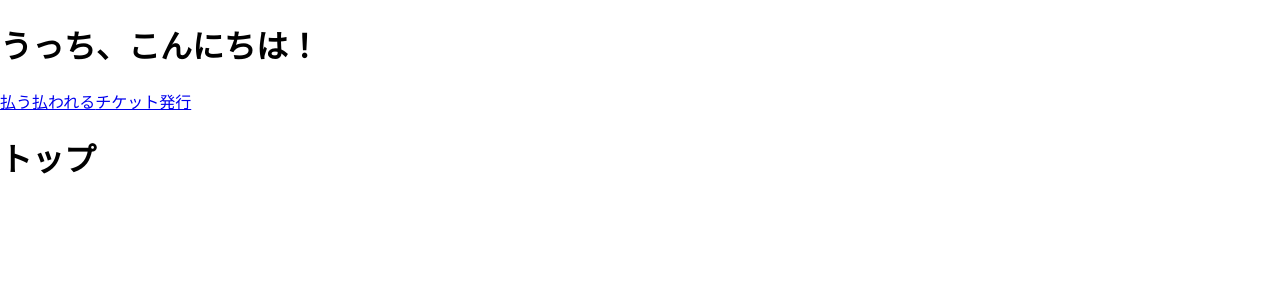
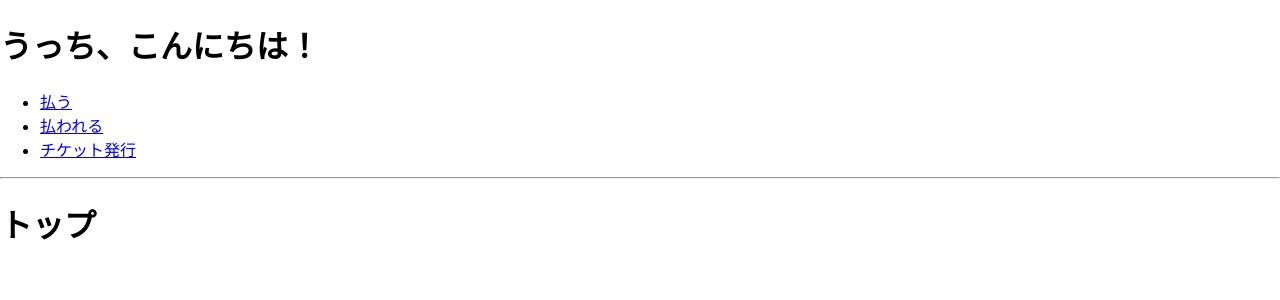
Before and after one commit to d00fy/gs_hack0112, a React (Create React App) app: page / in a window 1280 px wide. Shown: the top 300 px of the page. Built offline with nearby package versions, Linux system fonts and the light colour scheme.

Commit message:
とりｍ

```diff
--- a/package.json
+++ b/package.json
@@ -7,7 +7,8 @@
     "react": "^16.12.0",
     "react-dom": "^16.12.0",
     "react-router-dom": "^5.1.2",
-    "react-scripts": "3.2.0"
+    "react-scripts": "3.2.0",
+    "semantic-ui-react": "^0.88.2"
   },
   "scripts": {
     "start": "react-scripts start",
--- a/src/Nav.js
+++ b/src/Nav.js
@@ -1,13 +1,22 @@
 import React from "react";
-
 import { Link } from "react-router-dom";
 
 function Nav() {
   return (
     <div>
-      <Link to="/pay">払う</Link>
-      <Link to="/paid">払われる</Link>
-      <Link to="/ticket">チケット発行</Link>
+      <ul>
+        <li>
+          <Link to="/pay">払う</Link>
+        </li>
+        <li>
+          <Link to="/paid">払われる</Link>
+        </li>
+        <li>
+          <Link to="/ticket">チケット発行</Link>
+        </li>
+      </ul>
+
+      <hr />
     </div>
   );
 }
--- a/src/Pay.js
+++ b/src/Pay.js
@@ -6,6 +6,7 @@ import { useState } from "react";
 const initialState = [];
 function Pay() {
   const [showData, setData] = useState(initialState);
+
   const url = "http://192.168.10.189:8000/api/user/userName";
   async function getApi() {
     const res = await fetch(url, {
```
Also changed, not shown: 1 other file (tests, documents, lock files or other folders).
